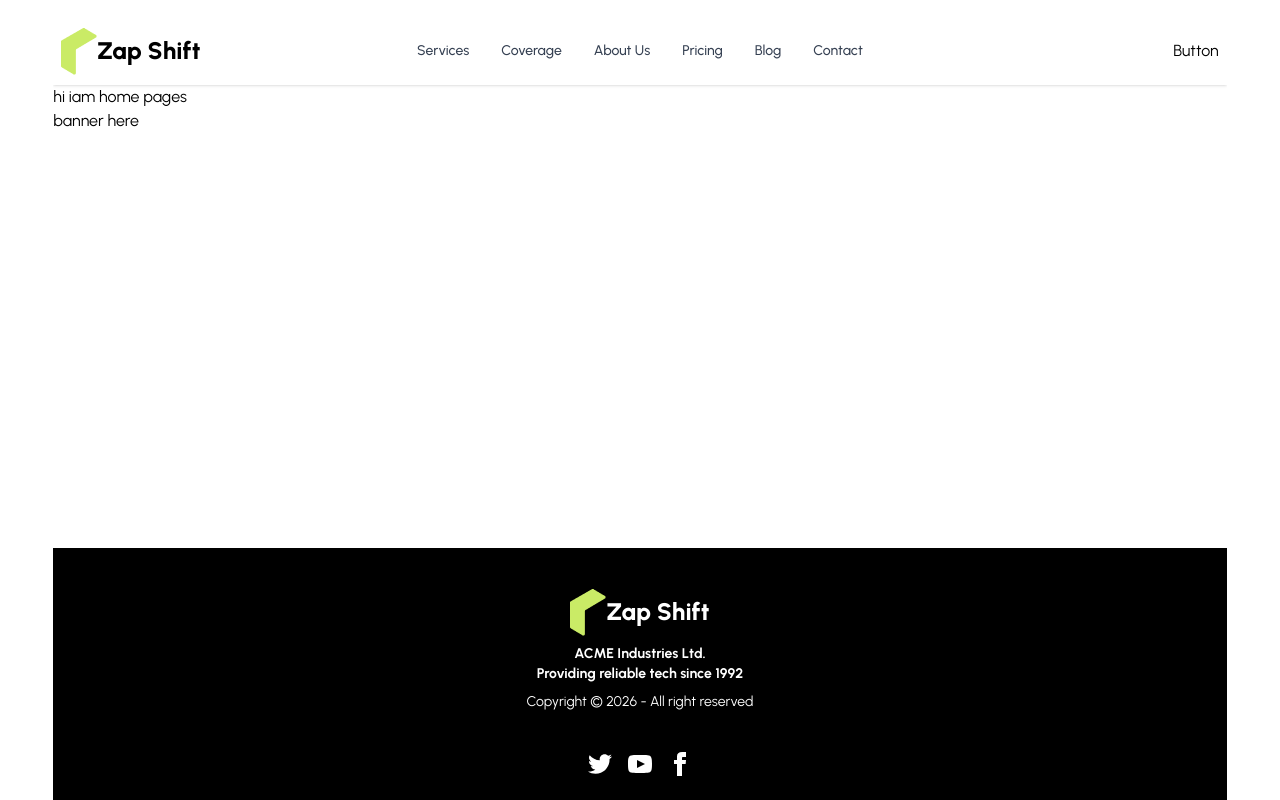
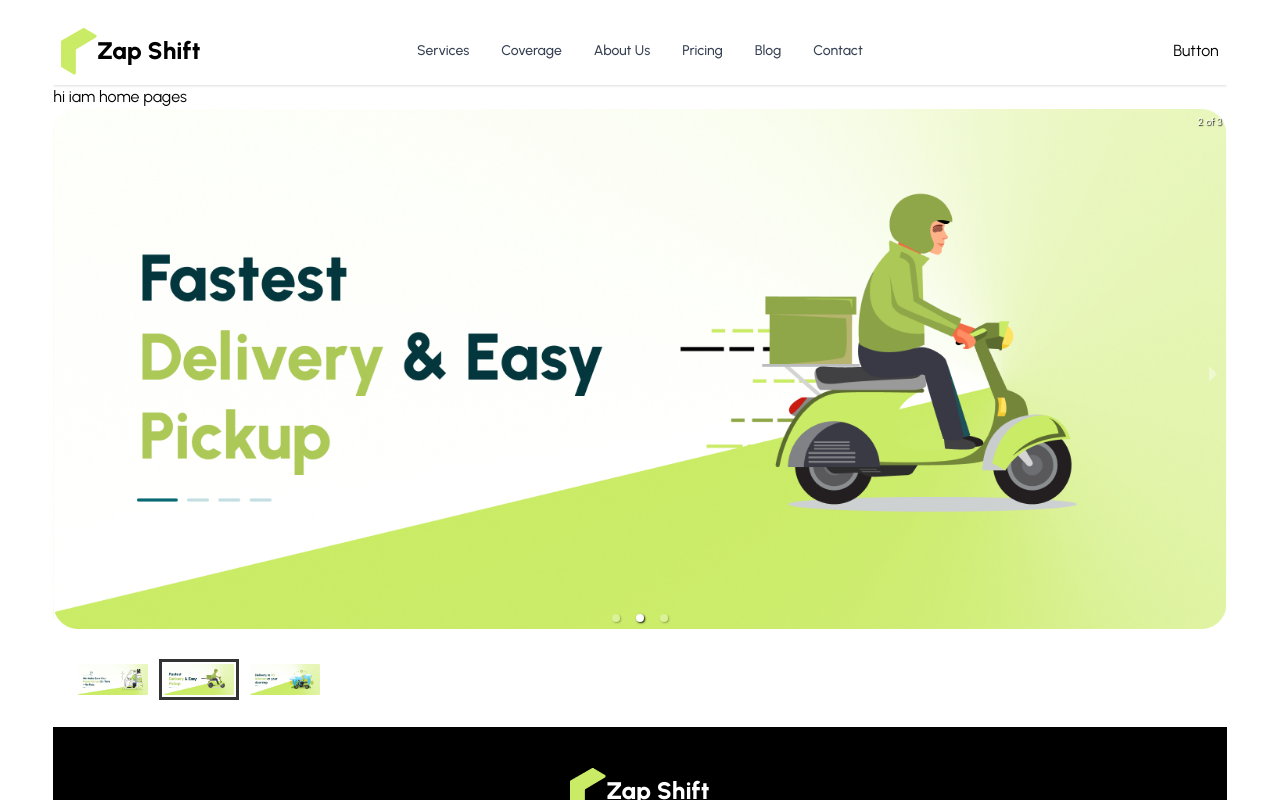
Before and after one commit to asik247/zap-shift-client-site, a React (Vite) app: page / in a window 1280 px wide. Shown: the top 800 px of the page. Built offline with nearby package versions, Linux system fonts and the light colour scheme.

Commit message:
carasole explore2

```diff
--- a/package.json
+++ b/package.json
@@ -13,6 +13,7 @@
     "@tailwindcss/vite": "^4.3.0",
     "react": "^19.2.6",
     "react-dom": "^19.2.6",
+    "react-responsive-carousel": "^3.2.23",
     "react-router": "^7.15.0",
     "tailwindcss": "^4.3.0"
   },
--- a/src/Pages/Banner/Banner.jsx
+++ b/src/Pages/Banner/Banner.jsx
@@ -1,9 +1,27 @@
 import React from 'react';
-
+import { Carousel } from 'react-responsive-carousel';
+import "react-responsive-carousel/lib/styles/carousel.min.css";
+import bannerImg1 from '../../assets/banner/banner1.png'
+import bannerImg2 from '../../assets/banner/banner2.png'
+import bannerImg3 from '../../assets/banner/banner3.png'
 const Banner = () => {
     return (
         <div>
-            <p>banner here</p>
+            <Carousel
+            autoPlay={true}
+            infiniteLoop={true}
+            stopOnHover={true}
+            >
+                <div>
+                    <img src={bannerImg1} alt="" />
+                </div>
+                <div>
+                    <img src={bannerImg2} alt="" />
+                </div>
+                <div>
+                    <img src={bannerImg3} alt="" />
+                </div>
+            </Carousel>
         </div>
     );
 };
```
Also changed, not shown: 1 other file (tests, documents, lock files or other folders).
